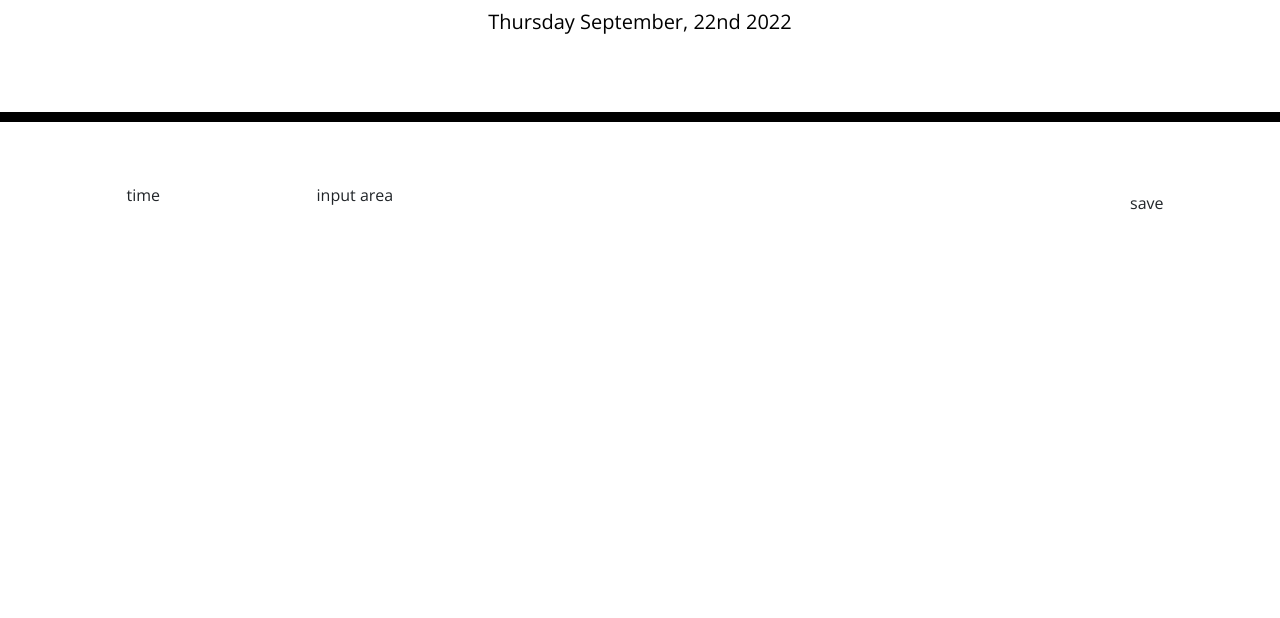
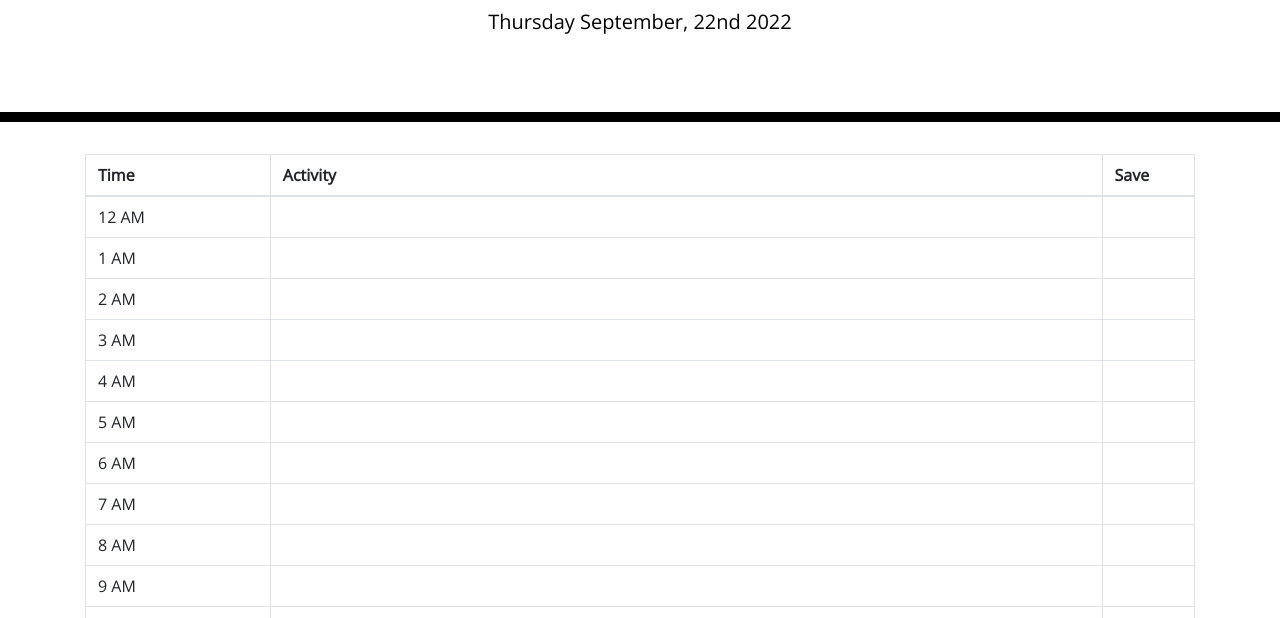
Before and after one commit to AmyWilford/Daily-Planner, a plain HTML site: page index.html in a window 1280 px wide. Shown: the part 182-800 px from the top of the page. Drawn offline with nearby package versions, Linux system fonts and the light colour scheme.

Commit message:
publishTableRows function created to create table rows for hours of the day

```diff
--- a/assets/js/script.js
+++ b/assets/js/script.js
@@ -1,10 +1,12 @@
 let currentDayEl  = $('#currentDay')
+let tableDisplayEl = $('#table-display')
+let something;
 
 // Show current date
 let dateStatement = moment().format('dddd MMMM, Do YYYY');
 currentDayEl.text(dateStatement);
 
-function publishHours() {
+function publishTableRows() {
     let hours = [];
     let availableHours = moment('12');
     new Array(24).fill().map((acc, index)=> {
@@ -12,9 +14,21 @@ function publishHours() {
         availableHours = availableHours.add(1, 'hour');
     })
     for(i = 0; i<hours.length; i++) {
-        console.log(hours[i] + 'happy');
+        console.log(hours[i]);
+        let tableRowEl = $('<tr>').text('');
+        let timeCol = $('<td>').text(hours[i]);
+        let activityCol = $('<td>').text('');
+        let saveCol = $('<td>').text('');
+
+        tableRowEl.append(
+            timeCol,
+            activityCol,
+            saveCol
+        );
+
+        tableDisplayEl.append(tableRowEl);
     }
-    return hours;
+    return
 }
 
-publishHours();
+publishTableRows();
--- a/index.html
+++ b/index.html
@@ -30,16 +30,17 @@
     </header>
     <div class="container">
       <!-- Timeblocks go here -->
-      <div class="row align-items-center">
-        <div class = "col-2">
-          time
-        </div>
-        <div class ="col-9">
-          input area
-        </div>
-        <div class="col-1">
-          save
-        </div>
+      <div class="table-responsive">
+        <table id ="table-display" class="table table-bordered">
+          <thead>
+            <tr class="col-12">
+              <th class="col-2" scope="col">Time</th>
+              <th class="col-9" scope="col">Activity</th>
+              <th class="col-1" scole="col">Save</th>
+            </tr>
+          </thead>
+        </table>
+
       </div>
     </div>
 
```
